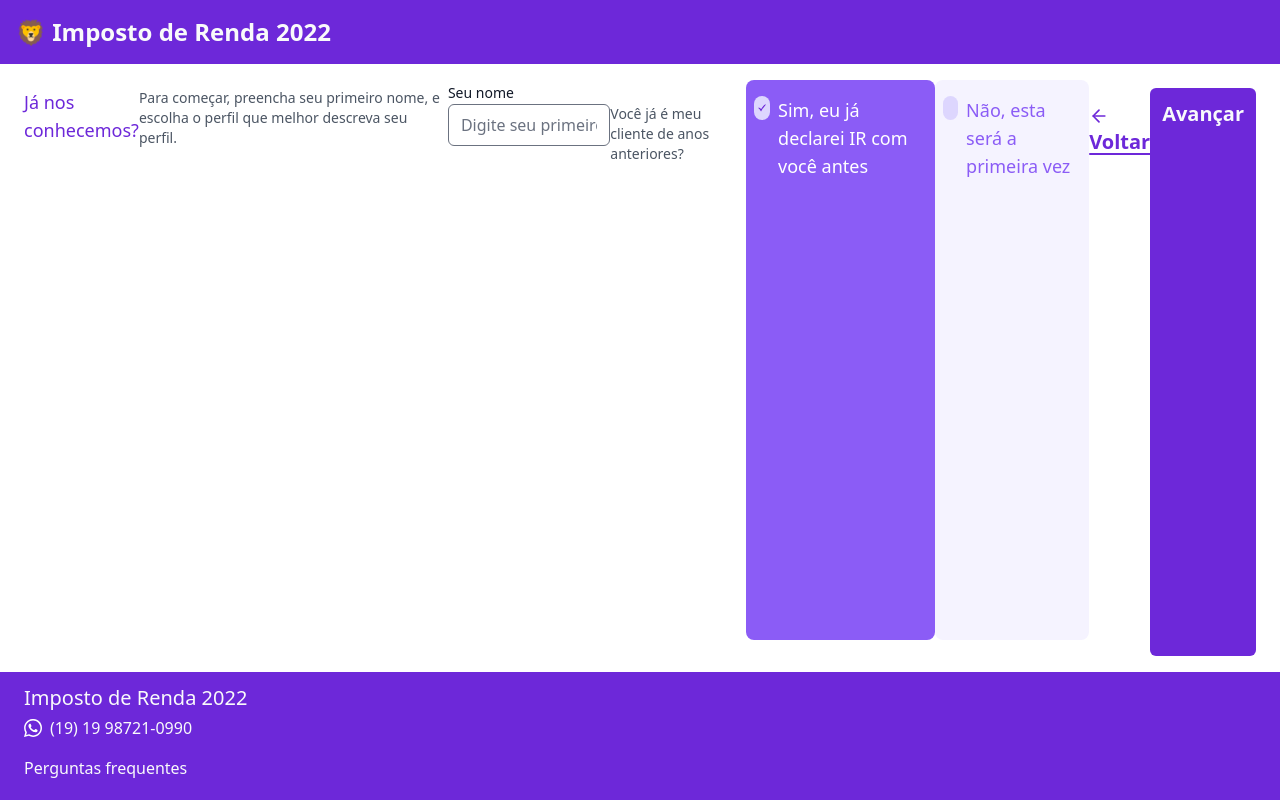
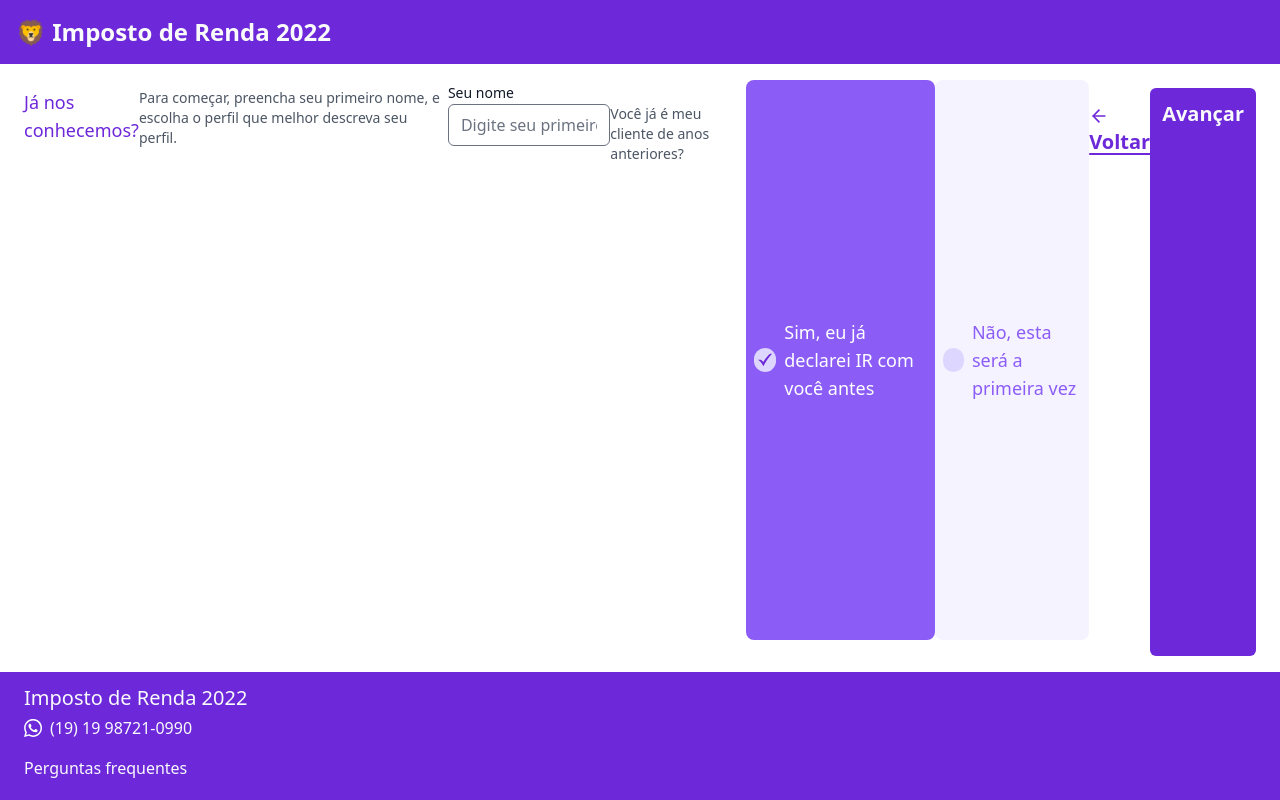
Before and after one commit to tadomaitis/declaracao-ir, a Next.js app: page /declaracao/jaecliente in a window 1280 px wide. Built offline with nearby package versions, Linux system fonts and the light colour scheme.

Commit message:
change CSS to prevent icon div shrinking

```diff
--- a/components/SelectOption/SelectOption.module.css
+++ b/components/SelectOption/SelectOption.module.css
@@ -1,13 +1,13 @@
-/* .selectOption {
-  @apply rounded-lg border border-gray-500 px-2 py-4 text-lg font-medium text-gray-500;
-} */
-
 .selectOption {
-  @apply mb-4 flex rounded-lg bg-violet-50 px-2 py-4 text-lg text-violet-500;
+  @apply mb-4 flex items-center items-center rounded-lg bg-violet-50 px-2 py-4 text-lg text-violet-500;
 }
 
 .selectIcon {
-  @apply mr-2 flex h-6 w-6 items-center justify-center rounded-full bg-violet-200 p-1;
+  @apply flex h-6 w-6 items-center justify-center rounded-full bg-violet-200 p-1;
+}
+
+.label {
+  @apply ml-2 w-fit;
 }
 
 .selectedOption {
--- a/components/SelectOption/SelectOption.tsx
+++ b/components/SelectOption/SelectOption.tsx
@@ -18,7 +18,7 @@ export function SelectOption({ label, selected, onClick }: Props) {
       <div className={styles.selectIcon}>
         {selected && <Image src="/svgs/tick.svg" width={18} height={18} />}
       </div>
-      <p>{label}</p>
+      <p className={styles.label}>{label}</p>
     </div>
   )
 }
```
